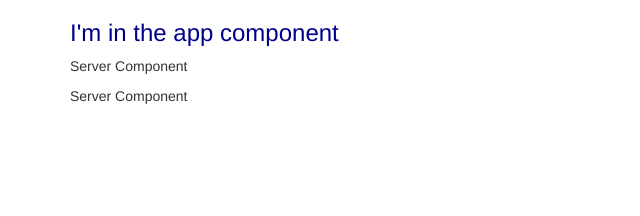
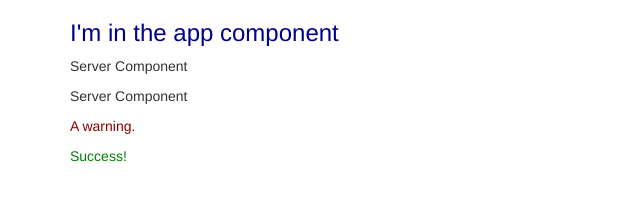
Before and after one commit to deskach/angular4, an Angular app: page / in a window 1280 px wide. Shown: the top 216 px of the page, without its empty margins (0-640 px from the left). Built offline with nearby package versions, Linux system fonts and the light colour scheme.

Commit message:
Assignement 1 done

```diff
--- a/src/app/app.component.html
+++ b/src/app/app.component.html
@@ -3,7 +3,13 @@
   <div class="row">
     <div class="col-md-12">
       <h3>I'm in the app component</h3>
+      <!--<div app-servers></div>-->
+      <!--<div class="app-servers"></div>-->
       <app-servers></app-servers>
+      <app-warning-alert>
+        <app-success-alert></app-success-alert>
+      </app-warning-alert>
+      <app-success-alert></app-success-alert>
     </div>
   </div>
 </div>
--- a/src/app/app.module.ts
+++ b/src/app/app.module.ts
@@ -6,12 +6,16 @@ import {FormsModule} from "@angular/forms";
 import {ServerComponent} from "./server/server.component.";
 import {HttpModule} from "@angular/http";
 import {ServersComponent} from './servers/servers.component';
+import {WarningAlertComponent} from './warning-alert/warning-alert.component';
+import {SuccessAlertComponent} from './success-alert/success-alert.component';
 
 @NgModule({
   declarations: [
     AppComponent,
     ServerComponent,
     ServersComponent,
+    WarningAlertComponent,
+    SuccessAlertComponent,
   ],
   imports: [
     BrowserModule,
--- /dev/null
+++ b/src/app/success-alert/success-alert.component.css
@@ -0,0 +1,3 @@
+p {
+  color: green;
+}
--- /dev/null
+++ b/src/app/success-alert/success-alert.component.html
@@ -0,0 +1 @@
+<p> Success! </p>
--- /dev/null
+++ b/src/app/success-alert/success-alert.component.ts
@@ -0,0 +1,16 @@
+import {Component, OnInit} from '@angular/core';
+
+@Component({
+  selector: 'app-success-alert',
+  templateUrl: './success-alert.component.html',
+  styleUrls: ['./success-alert.component.css']
+})
+export class SuccessAlertComponent implements OnInit {
+
+  constructor() {
+  }
+
+  ngOnInit() {
+  }
+
+}
--- /dev/null
+++ b/src/app/warning-alert/warning-alert.component.html
@@ -0,0 +1 @@
+<p> A warning. </p>
--- /dev/null
+++ b/src/app/warning-alert/warning-alert.component.ts
@@ -0,0 +1,17 @@
+import {Component, OnInit} from '@angular/core';
+
+@Component({
+  selector: 'app-warning-alert',
+  templateUrl: './warning-alert.component.html',
+  // styleUrls: ['./warning-alert.component.css']
+  styles: ['p {color: darkred;}']
+})
+export class WarningAlertComponent implements OnInit {
+
+  constructor() {
+  }
+
+  ngOnInit() {
+  }
+
+}
```
Also changed, not shown: src/app/warning-alert/warning-alert.component.css (added), 2 other files (tests, documents, lock files or other folders).
